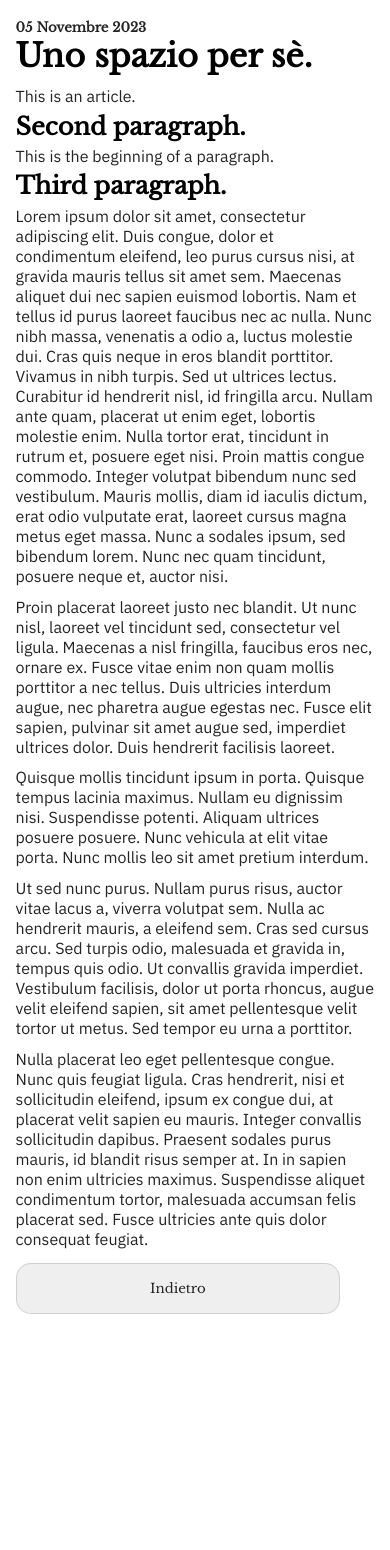
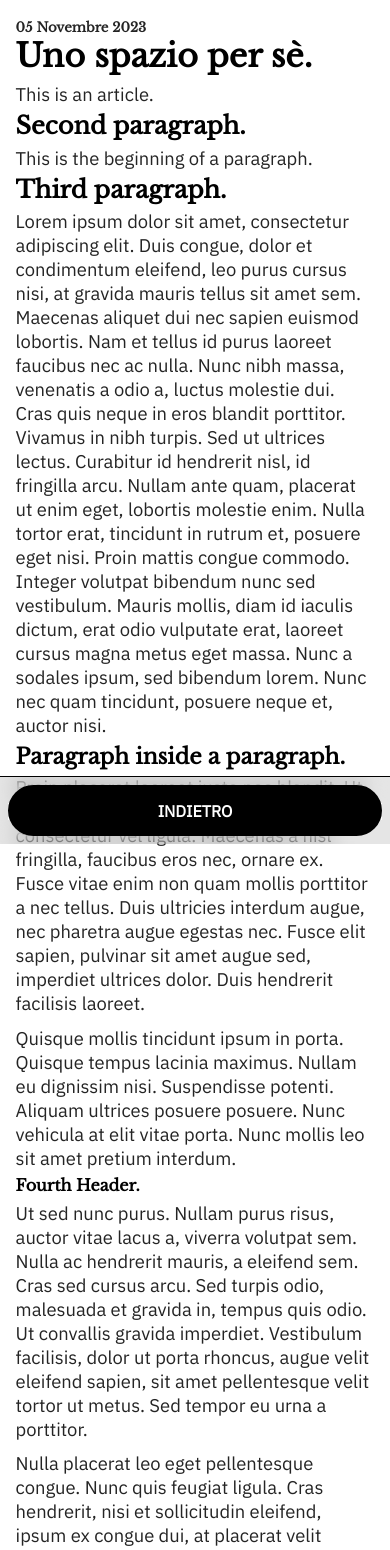
Before and after one commit to Bavuett/bavuett.com, a Next.js app: page /1 in a window 390 px wide. Shown: the top 1550 px of the page. Before the commit the page ends 1323 px from the top, so only its background shows below. Built offline with nearby package versions, Linux system fonts and the light colour scheme.

Commit message:
🖊️ Improved overall design.

```diff
--- a/public/content/1/article.md
+++ b/public/content/1/article.md
@@ -8,10 +8,14 @@ This is the beginning of a paragraph.
 
 Lorem ipsum dolor sit amet, consectetur adipiscing elit. Duis congue, dolor et condimentum eleifend, leo purus cursus nisi, at gravida mauris tellus sit amet sem. Maecenas aliquet dui nec sapien euismod lobortis. Nam et tellus id purus laoreet faucibus nec ac nulla. Nunc nibh massa, venenatis a odio a, luctus molestie dui. Cras quis neque in eros blandit porttitor. Vivamus in nibh turpis. Sed ut ultrices lectus. Curabitur id hendrerit nisl, id fringilla arcu. Nullam ante quam, placerat ut enim eget, lobortis molestie enim. Nulla tortor erat, tincidunt in rutrum et, posuere eget nisi. Proin mattis congue commodo. Integer volutpat bibendum nunc sed vestibulum. Mauris mollis, diam id iaculis dictum, erat odio vulputate erat, laoreet cursus magna metus eget massa. Nunc a sodales ipsum, sed bibendum lorem. Nunc nec quam tincidunt, posuere neque et, auctor nisi.
 
+### Paragraph inside a paragraph.
+
 Proin placerat laoreet justo nec blandit. Ut nunc nisl, laoreet vel tincidunt sed, consectetur vel ligula. Maecenas a nisl fringilla, faucibus eros nec, ornare ex. Fusce vitae enim non quam mollis porttitor a nec tellus. Duis ultricies interdum augue, nec pharetra augue egestas nec. Fusce elit sapien, pulvinar sit amet augue sed, imperdiet ultrices dolor. Duis hendrerit facilisis laoreet.
 
 Quisque mollis tincidunt ipsum in porta. Quisque tempus lacinia maximus. Nullam eu dignissim nisi. Suspendisse potenti. Aliquam ultrices posuere posuere. Nunc vehicula at elit vitae porta. Nunc mollis leo sit amet pretium interdum.
 
+#### Fourth Header.
+
 Ut sed nunc purus. Nullam purus risus, auctor vitae lacus a, viverra volutpat sem. Nulla ac hendrerit mauris, a eleifend sem. Cras sed cursus arcu. Sed turpis odio, malesuada et gravida in, tempus quis odio. Ut convallis gravida imperdiet. Vestibulum facilisis, dolor ut porta rhoncus, augue velit eleifend sapien, sit amet pellentesque velit tortor ut metus. Sed tempor eu urna a porttitor.
 
 Nulla placerat leo eget pellentesque congue. Nunc quis feugiat ligula. Cras hendrerit, nisi et sollicitudin eleifend, ipsum ex congue dui, at placerat velit sapien eu mauris. Integer convallis sollicitudin dapibus. Praesent sodales purus mauris, id blandit risus semper at. In in sapien non enim ultricies maximus. Suspendisse aliquet condimentum tortor, malesuada accumsan felis placerat sed. Fusce ultricies ante quis dolor consequat feugiat.
--- a/public/content/index.json
+++ b/public/content/index.json
@@ -2,21 +2,5 @@
   {
     "title": "Uno spazio per sè.",
     "date": "05 Novembre 2023"
-  },
-  {
-    "title": "Che figata è NextJS",
-    "date": "20 Novembre 2023"
-  },
-  {
-    "title": "Mannaggiasanta",
-    "date": "25 Novembre 2023"
-  },
-  {
-    "title": "Buon Natale!",
-    "date": "25 Dicembre 2023"
-  },
-  {
-    "title": "Buon Capodanno!",
-    "date": "31 Dicembre 2023"
   }
 ]
--- a/src/app/[postId]/page.tsx
+++ b/src/app/[postId]/page.tsx
@@ -30,6 +30,7 @@ export default async function Post({ params }: any) {
   return (
     <main>
       <div className="post-details">
+        <div>
           <h5>
             {data[post_id].date}
           </h5>
@@ -37,15 +38,18 @@ export default async function Post({ params }: any) {
             {data[post_id].title}
           </h1>
         </div>
+        <div className="actions">
+          <a href='..'>
+            <button>Indietro</button>
+          </a>
+        </div>
+      </div>
       <div className="post-content">
         <section>
           <Markdown>
             {article_file}
           </Markdown>
         </section>
-        <section>
-          <button>Indietro</button>
-        </section>
       </div>
     </main>
   )
--- a/src/app/[postId]/post.scss
+++ b/src/app/[postId]/post.scss
@@ -19,10 +19,27 @@ div.post-content {
   width: 65%;
 }
 
+div.actions {
+  padding: 2%;
+  padding-top: 8%;
+  padding-bottom: 8%;
+}
+
 @media screen and (max-width: 768px) {
   main {
     flex-direction: column;
     align-items: flex-start;
+  }
+
+  div.actions {
+    position: fixed;
+    width: 100%;
+    bottom: 0;
+    right: 0;
+    padding: 2%;
+    border-top: solid black 1px;
+    background: rgba(0, 0, 0, 0.1);
+    backdrop-filter: blur(10px);
   }
 
   div.post-details {
@@ -33,5 +50,6 @@ div.post-content {
 
   div.post-content {
     width: 100%;
+    padding-bottom: 20%;
   }
 }
--- a/src/app/components/posts.scss
+++ b/src/app/components/posts.scss
@@ -1,25 +1,21 @@
 section.posts {
   display: flex;
-  flex-direction: row;
+  flex-direction: column;
   align-content: flex-start;
   align-items: flex-start;
 }
 
 div.introduction {
-  position: sticky;
-  top: 5%;
-  width: 44%;
-  padding-right: 2%;
+  width: 100%;
 }
 
 div.posts-list {
-  padding-top: 2%;
-  padding-left: 10%;
+  padding-top: 1%;
 }
 
 div.post {
-  padding-top: 10%;
-  padding-bottom: 10%;
+  padding-top: 6.5%;
+  padding-bottom: 6.5%;
 
   h3 {
     font-family: var(--font-ibm);
@@ -48,4 +44,9 @@ div.post {
   div.posts-list {
     padding-left: 0%;
   }
+
+  div.post {
+    padding-top: 3%;
+    padding-bottom: 3%;
+  }
 }
--- a/src/app/globals.scss
+++ b/src/app/globals.scss
@@ -29,7 +29,7 @@ a {
 
 p {
   font-family: var(--font-ibm);
-  font-size: 1em;
+  font-size: 1.15em;
   font-weight: 500;
   padding: 0.2;
   padding-top: 1%;
@@ -48,24 +48,46 @@ p {
   }
 }
 
+h2 {
+  font-size: 1.5em;
+}
+
+h3 {
+  font-size: 1.35em;
+}
+
 main {
   padding: 1%;
   padding-left: 10%;
   padding-right: 10%;
 }
 
-section {
-  padding-top: 1.25%;
-  padding-bottom: 1.25%;
+button {
+  width: 100%;
+  padding: 0.85em;
+  font-size: 1em;
+  font-weight: 900;
+  background: #000000;
+  color: white;
+  border: solid 2px black;
+  text-transform: uppercase;
+  border-radius: 30px;
+  font-family: var(--font-ibm);
+  cursor: pointer;
+  transition: all 0.3s ease 0s;
+  box-shadow: 5px 5px 24px 5px rgba(0,0,0,0);
 }
 
-button {
-  padding: 1.2em 10em;
-  background: #99999929;
-  border: solid 1px #99999959;
-  border-radius: 15px;
-  font-family: var(--font-libre);
-  cursor: pointer;
+button:hover {
+  opacity: 1;
+  transform: translateY(-0.1em);
+  box-shadow: 2px 5px 20px 5px rgba(0,0,0,0.2);
+  transition: all 0.3s ease 0s;
+}
+
+button:active {
+  transform: scale(0.9);
+  transition: all 0.3s ease 0s;
 }
 
 @media screen and (max-width: 768px) {
```
Also changed, not shown: src/app/components/posts.tsx (+0 -10 lines), src/app/page.tsx (+4 -3 lines). Lines whose indentation alone changed are shown as unchanged.
